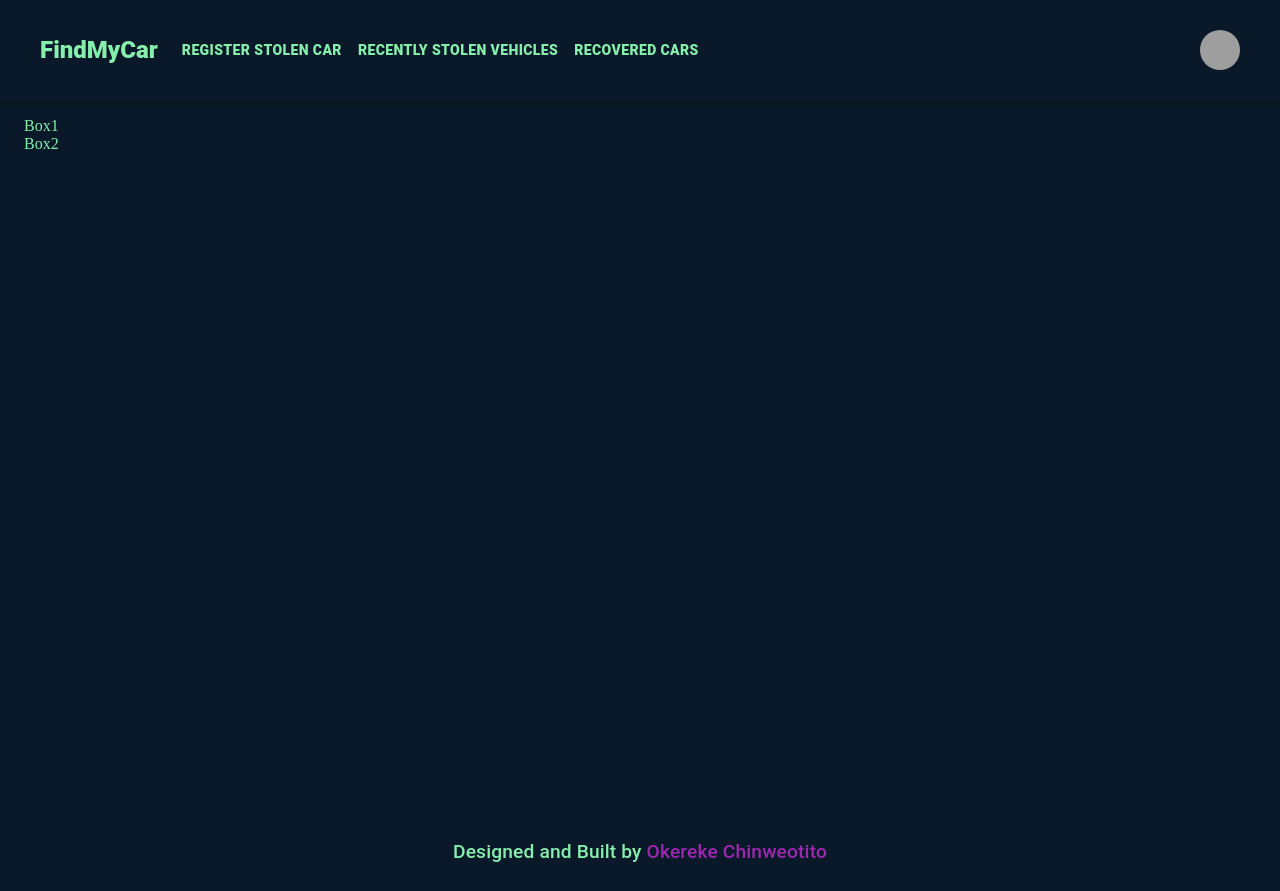
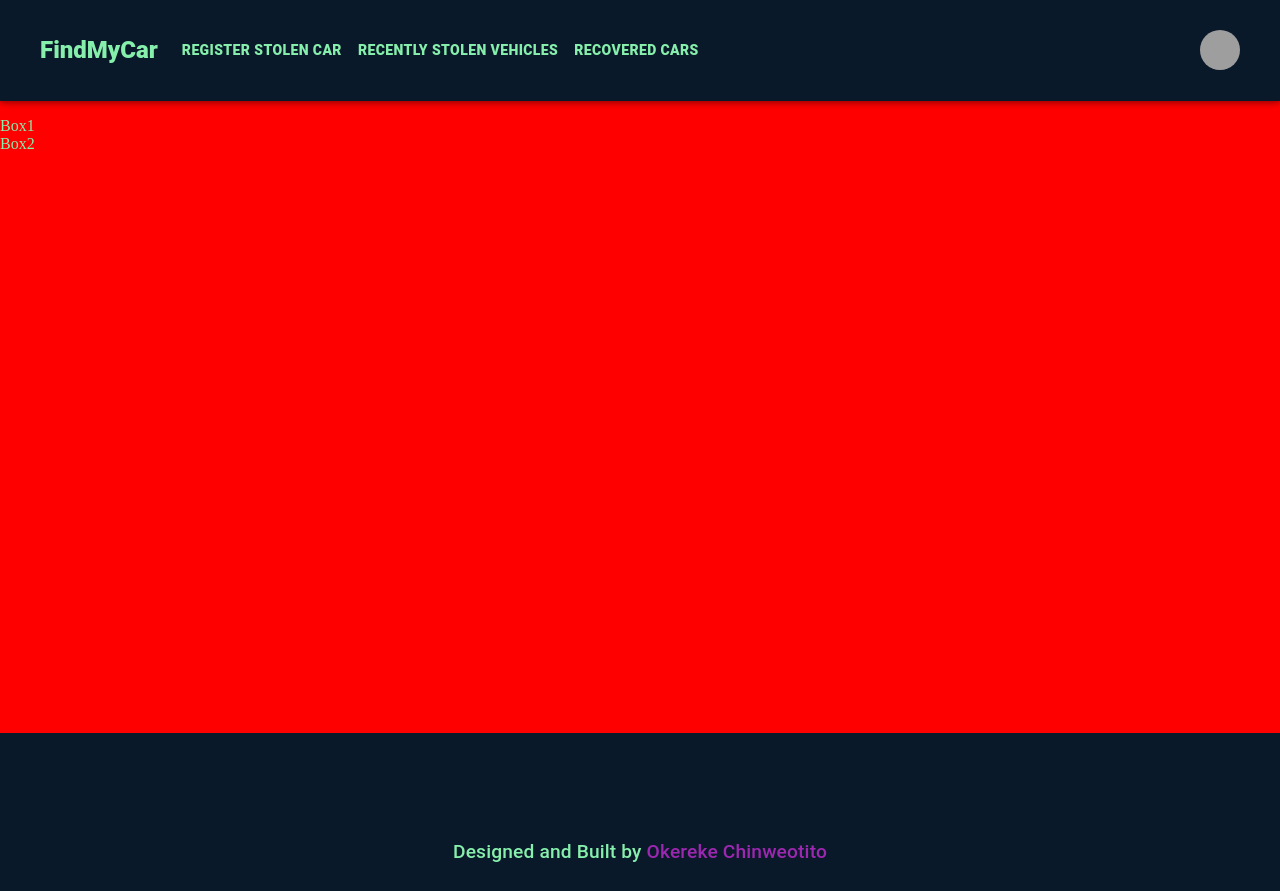
Before and after one commit to okerekechinweotito/materialUIComponents, a React (Create React App) app: page / in a window 1280 px wide. Built offline with nearby package versions, Linux system fonts and the light colour scheme; grey boxes are pictures that could not be loaded.

Commit message:
update home

```diff
--- a/src/pages/Home.js
+++ b/src/pages/Home.js
@@ -2,7 +2,9 @@ import React from "react";
 import { Grid, Container, Box } from "@mui/material";
 
 const style = {
-  homeSection1: {},
+  homeSection1: {
+    background: "red",
+  },
   homeSection1Child1: {},
 };
 const Home = () => {
@@ -21,10 +23,10 @@ const Home = () => {
         style={style.homeSection1}
         sx={{ height: { xs: "25em", md: "40em" } }}
       >
-        <Container maxWidth="xl" style={style.homeSection1Child1}>
+        <Grid item xs={4} sm={8} md={12} style={style.homeSection1Child1}>
           <Box>Box1</Box>
           <Box>Box2</Box>
-        </Container>
+        </Grid>
       </Grid>
     </Grid>
   );
```
